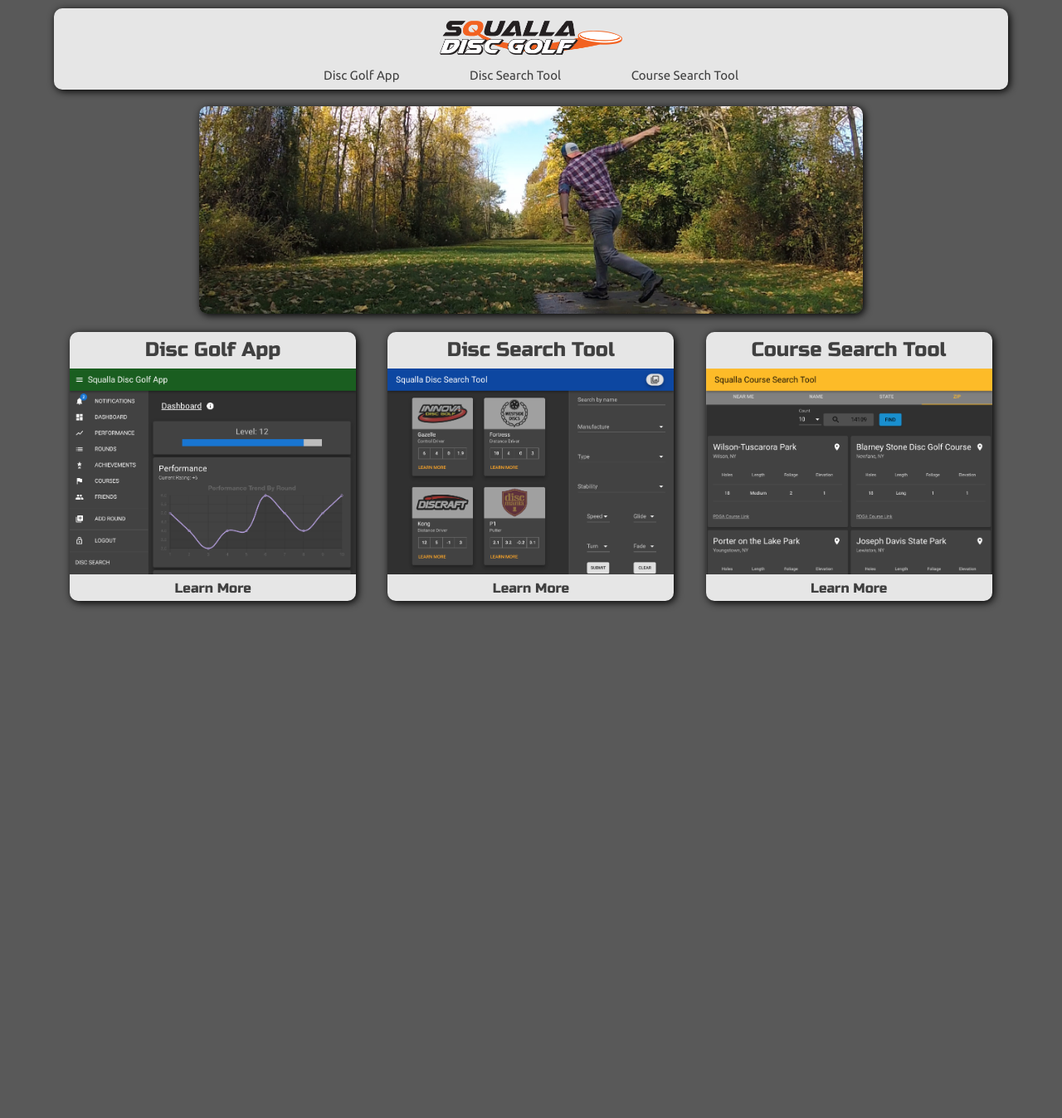
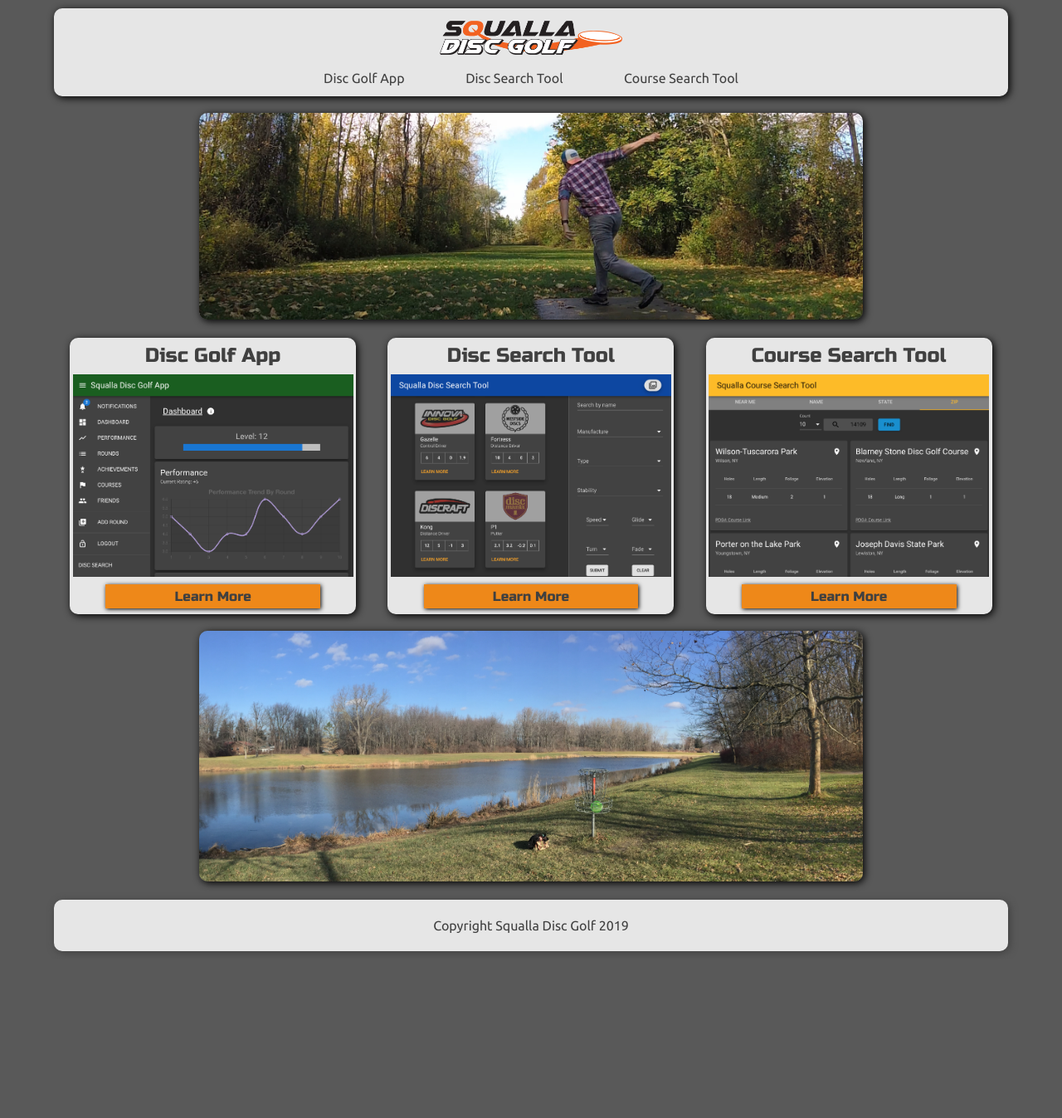
Before and after one commit to mjmangus16/squalla-landing2, a PHP site: page / in a window 1280 px wide. Shown: the top 1347 px of the page at 83% size. After the commit the page ends 1148 px from the top, so only its background shows below. Run offline with PHP 8.4, Linux system fonts and the light colour scheme.

Commit message:
completed some final styling for content boxes, added a bottom image, added footer

```diff
--- a/css/index.css
+++ b/css/index.css
@@ -131,6 +131,7 @@
 }
 html {
   font-size: 62.5%;
+  min-height: 100%;
 }
 html,
 body {
@@ -182,7 +183,7 @@
   border-radius: 1rem;
   margin: 10px auto;
 }
-@media (max-width: 500px) {
+@media (max-width: 700px) {
   .nav-container {
     width: 100%;
     margin: 0px;
@@ -193,7 +194,7 @@
   width: 250px;
   padding: 15px;
 }
-@media (max-width: 500px) {
+@media (max-width: 700px) {
   .nav-container img {
     width: 200px;
   }
@@ -204,12 +205,16 @@
   flex-direction: row;
   align-items: center;
   flex-wrap: nowrap;
-  max-width: 500px;
   margin: auto;
   font-size: 1.5rem;
   padding-bottom: 10px;
 }
-@media (max-width: 500px) {
+@media (min-width: 701px) {
+  .nav-container nav {
+    max-width: 500px;
+  }
+}
+@media (max-width: 700px) {
   .nav-container nav {
     display: flex;
     justify-content: space-around;
@@ -223,21 +228,46 @@
   text-decoration: none;
   color: #404040;
 }
-@media (max-width: 500px) {
+@media (max-width: 700px) {
   .nav-container nav a {
     padding: 10px 0px;
     border-top: 1px solid #404040;
     width: 100%;
   }
 }
+footer {
+  width: 90%;
+  max-width: 1150px;
+  margin: auto;
+  padding: 20px 0;
+  text-align: center;
+  background-color: #e6e6e6;
+  color: #404040;
+  box-shadow: 2px 2px 10px;
+  border-radius: 1rem;
+  margin: 10px auto;
+  display: absolute;
+  bottom: 0;
+}
+@media (max-width: 700px) {
+  footer {
+    width: 100%;
+    margin-bottom: 0px;
+    border-radius: 0px;
+  }
+}
+@media (max-width: 700px) {
+  footer p {
+    font-size: 1.25rem;
+  }
+}
 .home {
-  height: 2000px;
   width: 90%;
   max-width: 1150px;
   margin: auto;
   text-align: center;
 }
-@media (max-width: 500px) {
+@media (max-width: 700px) {
   .home {
     width: 95%;
   }
@@ -250,7 +280,7 @@
   border-radius: 1rem;
   margin: 10px auto;
 }
-@media (max-width: 500px) {
+@media (max-width: 700px) {
   .home .top-image1 {
     display: none;
   }
@@ -258,7 +288,7 @@
 .home .top-image2 {
   display: none;
 }
-@media (max-width: 500px) {
+@media (max-width: 700px) {
   .home .top-image2 {
     display: inline;
   }
@@ -279,7 +309,7 @@
   border-radius: 1rem;
   margin: 10px auto;
 }
-@media (max-width: 500px) {
+@media (max-width: 700px) {
   .home .section1 > div {
     width: 100%;
   }
@@ -289,11 +319,24 @@
   text-align: center;
 }
 .home .section1 > div img {
-  width: 100%;
+  width: 98%;
 }
 .home .section1 > div .learn-more-container {
   padding: 7px 0px;
   text-align: center;
+}
+.home .section1 > div .learn-more-container .learn-more-button {
+  width: 75%;
+  padding: 5px;
+  background-color: #ee8819;
+  border: none;
+  box-shadow: 1px 1px 5px;
+}
+.home .section1 > div .learn-more-container .learn-more-button:hover {
+  box-shadow: 0px 0px 0px;
+}
+.home .section1 > div .learn-more-container .learn-more-button:active {
+  box-shadow: 0px 0px 0px;
 }
 .home .section1 > div .learn-more-container div {
   display: none;
@@ -303,7 +346,7 @@
 .home .section1 .section1-3-active {
   width: 100%;
 }
-@media (min-width: 501px) {
+@media (min-width: 701px) {
   .home .section1 .section1-1-active,
   .home .section1 .section1-2-active,
   .home .section1 .section1-3-active {
@@ -319,7 +362,7 @@
   align-items: center;
   flex-wrap: nowrap;
 }
-@media (max-width: 500px) {
+@media (max-width: 700px) {
   .home .section1 .section1-1-active div,
   .home .section1 .section1-2-active div,
   .home .section1 .section1-3-active div {
@@ -333,13 +376,15 @@
 .home .section1 .section1-1-active div img,
 .home .section1 .section1-2-active div img,
 .home .section1 .section1-3-active div img {
-  width: 50%;
+  width: calc(50% - 10px);
+  margin: auto auto 10px 10px;
 }
-@media (max-width: 500px) {
+@media (max-width: 700px) {
   .home .section1 .section1-1-active div img,
   .home .section1 .section1-2-active div img,
   .home .section1 .section1-3-active div img {
-    width: 100%;
+    width: 98%;
+    margin: auto;
   }
 }
 .home .section1 .section1-1-active div div,
@@ -348,12 +393,12 @@
   width: 50%;
   text-align: center;
 }
-.home .section1 .section1-1-active div div h6,
-.home .section1 .section1-2-active div div h6,
-.home .section1 .section1-3-active div div h6 {
+.home .section1 .section1-1-active div div .learn-more-button,
+.home .section1 .section1-2-active div div .learn-more-button,
+.home .section1 .section1-3-active div div .learn-more-button {
   display: none;
 }
-@media (max-width: 500px) {
+@media (max-width: 700px) {
   .home .section1 .section1-1-active div div,
   .home .section1 .section1-2-active div div,
   .home .section1 .section1-3-active div div {
@@ -373,7 +418,7 @@
   width: 100%;
   color: #404040;
 }
-@media (max-width: 500px) {
+@media (max-width: 700px) {
   .home .section1 .section1-1-active div div div ul,
   .home .section1 .section1-2-active div div div ul,
   .home .section1 .section1-3-active div div div ul {
@@ -391,8 +436,39 @@
 .home .section1 .section1-3-active div div button {
   margin: 25px auto 10px;
   width: 50%;
-  padding: 10px 0px;
-  border-radius: 5px;
+  padding: 5px;
   background-color: #ee8819;
-  font-size: 1.5rem;
+  border: none;
+  box-shadow: 1px 1px 5px;
 }
+.home .section1 .section1-1-active div div button:hover,
+.home .section1 .section1-2-active div div button:hover,
+.home .section1 .section1-3-active div div button:hover {
+  box-shadow: 0px 0px 0px;
+}
+.home .section1 .section1-1-active div div button:active,
+.home .section1 .section1-2-active div div button:active,
+.home .section1 .section1-3-active div div button:active {
+  box-shadow: 0px 0px 0px;
+}
+.home .bottom-image {
+  width: 100%;
+  max-width: 800px;
+  margin: auto;
+  box-shadow: 2px 2px 10px;
+  border-radius: 1rem;
+  margin: 10px auto;
+}
+@media (max-width: 700px) {
+  .home .bottom-image1 {
+    display: none;
+  }
+}
+.home .bottom-image2 {
+  display: none;
+}
+@media (max-width: 700px) {
+  .home .bottom-image2 {
+    display: inline;
+  }
+}
--- a/index.html
+++ b/index.html
@@ -22,9 +22,15 @@
     <div class="nav-container">
       <img src="./img/Squalla-logo.png" />
       <nav>
-        <a href="#">Disc Golf App</a>
-        <a href="#">Disc Search Tool</a>
-        <a href="#">Course Search Tool</a>
+        <a href="https://www.squalladgapp.com/" target="_blank"
+          ><p>Disc Golf App</p></a
+        >
+        <a href="https://www.squalladgdiscsearch.com/" target="_blank"
+          ><p>Disc Search Tool</p></a
+        >
+        <a href="https://www.squalladgcoursesearch.com/" target="_blank"
+          ><p>Course Search Tool</p></a
+        >
       </nav>
     </div>
 
@@ -37,7 +43,7 @@
           <div>
             <img src="./img/app-dashboard.png" />
             <div class="learn-more-container" id="learn-more-1">
-              <h6>Learn More</h6>
+              <button class="learn-more-button"><h6>Learn More</h6></button>
               <div>
                 <ul>
                   <li>Create And Level Up A Profile</li>
@@ -49,7 +55,9 @@
                   <li>Earn Achievements</li>
                   <li>Connect With Friends</li>
                 </ul>
-                <button>Create Account</button>
+                <a href="https://www.squalladgapp.com/" target="_blank"
+                  ><button><h6>Create An Account</h6></button></a
+                >
               </div>
             </div>
           </div>
@@ -59,7 +67,7 @@
           <div>
             <img src="./img/disc-search.png" />
             <div class="learn-more-container" id="learn-more-2">
-              <h6>Learn More</h6>
+              <button class="learn-more-button"><h6>Learn More</h6></button>
               <div>
                 <ul>
                   <li>700+ Discs To Choose From</li>
@@ -67,7 +75,9 @@
                     Search For Discs By Name, Manufacture & Flight Ratings
                   </li>
                 </ul>
-                <button>Try It Out</button>
+                <a href="https://www.squalladgdiscsearch.com/" target="_blank"
+                  ><button><h6>Try It Out</h6></button></a
+                >
               </div>
             </div>
           </div>
@@ -77,7 +87,7 @@
           <div>
             <img src="./img/course-search.png" />
             <div class="learn-more-container" id="learn-more-3">
-              <h6>Learn More</h6>
+              <button class="learn-more-button"><h6>Learn More</h6></button>
               <div>
                 <ul>
                   <li>Quickly Find Courses</li>
@@ -87,14 +97,20 @@
                   </li>
                 </ul>
                 <a href="https://www.squalladgcoursesearch.com/" target="_blank"
-                  ><button>Try It Out</button></a
+                  ><button><h6>Try It Out</h6></button></a
                 >
               </div>
             </div>
           </div>
         </div>
       </section>
+      <img src="./img/panorama.JPG" class="bottom-image bottom-image1" />
+      <img src="./img/panorama_.JPG" class="bottom-image bottom-image2" />
     </div>
+
+    <footer>
+      <p>Copyright Squalla Disc Golf 2019</p>
+    </footer>
   </body>
   <script src="js/index.js"></script>
 </html>
--- a/less/footer.less
+++ b/less/footer.less
@@ -1 +1,24 @@
 // Footer Styles
+
+footer {
+  .width(90%, 1150px);
+  padding: 20px 0;
+  text-align: center;
+  background-color: @nav-bg-color;
+  color: @font-color;
+  .shadowRadius();
+  display: absolute;
+  bottom: 0;
+
+  @media @phone {
+    width: 100%;
+    margin-bottom: 0px;
+    border-radius: 0px;
+  }
+
+  p {
+    @media @phone {
+      font-size: 1.25rem;
+    }
+  }
+}
--- a/less/global.less
+++ b/less/global.less
@@ -5,6 +5,7 @@
 
 html {
   font-size: 62.5%;
+  min-height: 100%;
 }
 
 html,
--- a/less/home-page.less
+++ b/less/home-page.less
@@ -1,7 +1,6 @@
 // Home Content
 
 .home {
-  height: 2000px;
   .width(90%, 1150px);
   text-align: center;
 
@@ -47,12 +46,28 @@
       }
 
       img {
-        width: 100%;
+        width: 98%;
       }
 
       .learn-more-container {
         padding: 7px 0px;
         text-align: center;
+
+        .learn-more-button {
+          width: 75%;
+          padding: 5px;
+          background-color: @btn-color;
+          border: none;
+          box-shadow: 1px 1px 5px;
+
+          &:hover {
+            box-shadow: 0px 0px 0px;
+          }
+
+          &:active {
+            box-shadow: 0px 0px 0px;
+          }
+        }
 
         div {
           display: none;
@@ -75,17 +90,20 @@
           .flexProperties(space-between, column, nowrap);
         }
         img {
-          width: 50%;
+          width: calc(50% - 10px);
+          margin: auto auto 10px 10px;
 
           @media @phone {
-            width: 100%;
+            width: 98%;
+            margin: auto;
           }
         }
 
         div {
           width: 50%;
           text-align: center;
-          h6 {
+
+          .learn-more-button {
             display: none;
           }
 
@@ -115,13 +133,39 @@
           button {
             margin: 25px auto 10px;
             width: 50%;
-            padding: 10px 0px;
-            border-radius: 5px;
+            padding: 5px;
             background-color: @btn-color;
-            font-size: 1.5rem;
+            border: none;
+            box-shadow: 1px 1px 5px;
+
+            &:hover {
+              box-shadow: 0px 0px 0px;
+            }
+
+            &:active {
+              box-shadow: 0px 0px 0px;
+            }
           }
         }
       }
     }
   }
+
+  .bottom-image {
+    .width(100%, 800px);
+    .shadowRadius();
+  }
+
+  .bottom-image1 {
+    @media @phone {
+      display: none;
+    }
+  }
+
+  .bottom-image2 {
+    display: none;
+    @media @phone {
+      display: inline;
+    }
+  }
 }
--- a/less/navigation.less
+++ b/less/navigation.less
@@ -23,10 +23,14 @@
 
   nav {
     .flexProperties(space-between, row, nowrap);
-    max-width: 500px;
+
     margin: auto;
     font-size: 1.5rem;
     padding-bottom: 10px;
+
+    @media @desktop {
+      max-width: 500px;
+    }
 
     @media @phone {
       .flexProperties(space-around, column, nowrap);
--- a/less/variables.less
+++ b/less/variables.less
@@ -5,5 +5,5 @@
 @bg-color: #595959;
 @btn-color: #ee8819;
 
-@phone: ~"(max-width: 500px)";
-@desktop: ~"(min-width: 501px)";
+@phone: ~"(max-width: 700px)";
+@desktop: ~"(min-width: 701px)";
```
Also changed, not shown: img/panorama.JPG (added), img/panorama_.jpg (added).
